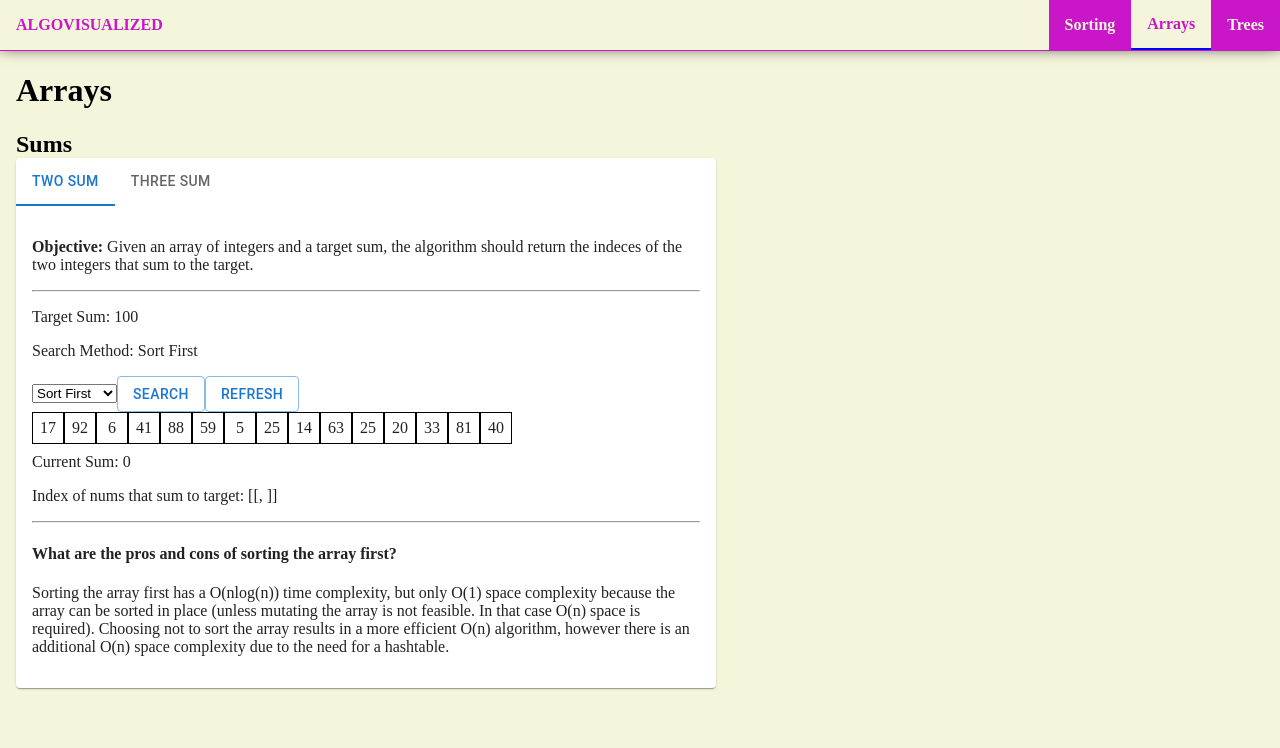
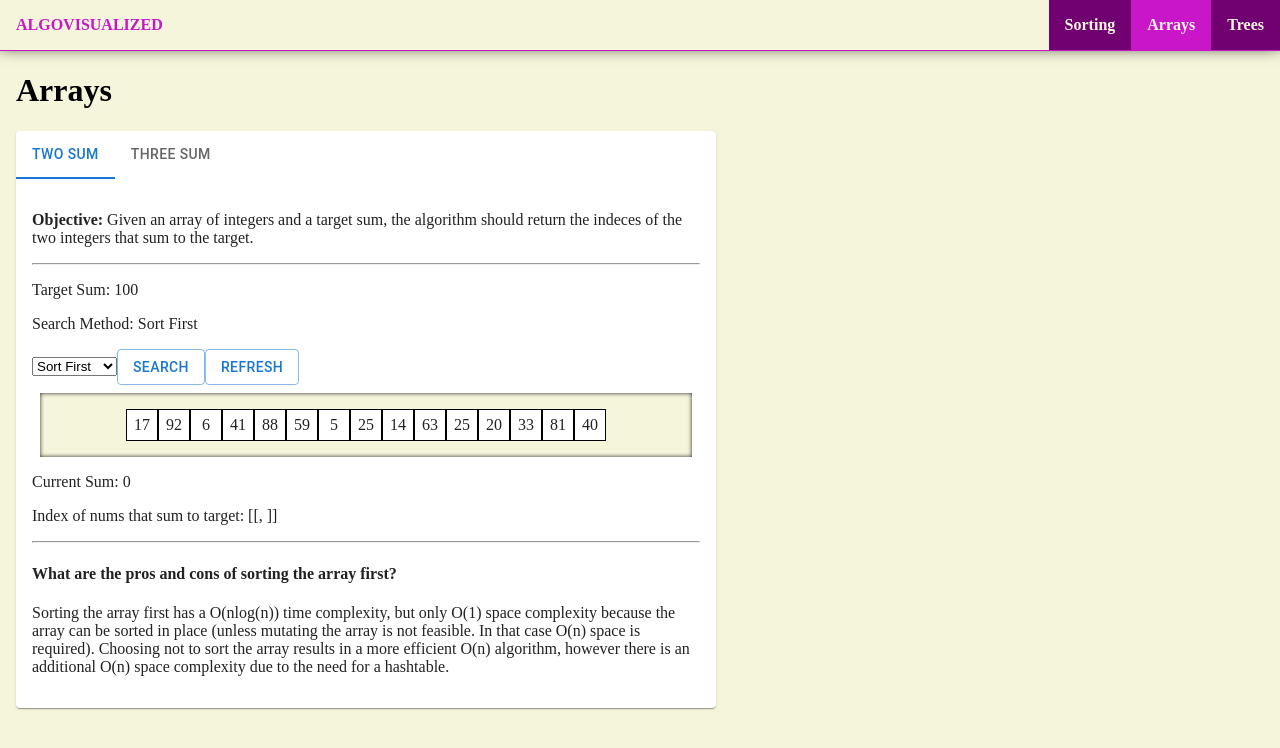
Before and after one commit to danielforkner/algovisualizer, a React (Create React App) app: page /arrays in a window 1280 px wide. Shown: the top 748 px of the page. Built offline with nearby package versions, Linux system fonts and the light colour scheme.

Commit message:
improvements

```diff
--- a/public/styles.css
+++ b/public/styles.css
@@ -52,19 +52,17 @@ display: flex;
   flex-direction: column;
 }
 .activeLink {
-  color: #c916c9;
-  background-color: #f5f5dc;
-  border-bottom: 2px solid blue;
+  color: #f5f5dc;
+  background-color: #c916c9;
   font-weight: bold;
   text-decoration: none;
 }
 .inactiveLink:hover {
-  background-color: #b181b1;
-  /* color: #eded7b; */
+  background-color: #b298b2;
 }
 .inactiveLink {
   color: #f5f5dc;
-  background-color: #c916c9;
+  background-color: #710071;
   font-weight: bold;
   text-decoration: none;
 }
@@ -80,7 +78,12 @@ display: flex;
 }
 .grid-container {
   display: flex;
-  height: 25px;
+  justify-content: center;
+  padding: 1rem;
+  margin: 0.5rem;
+  flex-wrap: wrap;
+  background-color: #f5f5dc;
+  box-shadow: inset 0 0 4px;
 }
 .sorted {
   border-bottom: 3px solid green;
--- a/src/features/arrays/ArraysMain.jsx
+++ b/src/features/arrays/ArraysMain.jsx
@@ -39,7 +39,6 @@ export default function ArraysMain() {
   return (
     <>
       <h1>Arrays</h1>
-      <h2>Sums</h2>
       <Paper style={{ maxWidth: '700px' }}>
         <Tabs
           value={value}
```
Also changed, not shown: src/features/graphs/GraphsMain.jsx (added), src/features/graphs/index.js (added).
